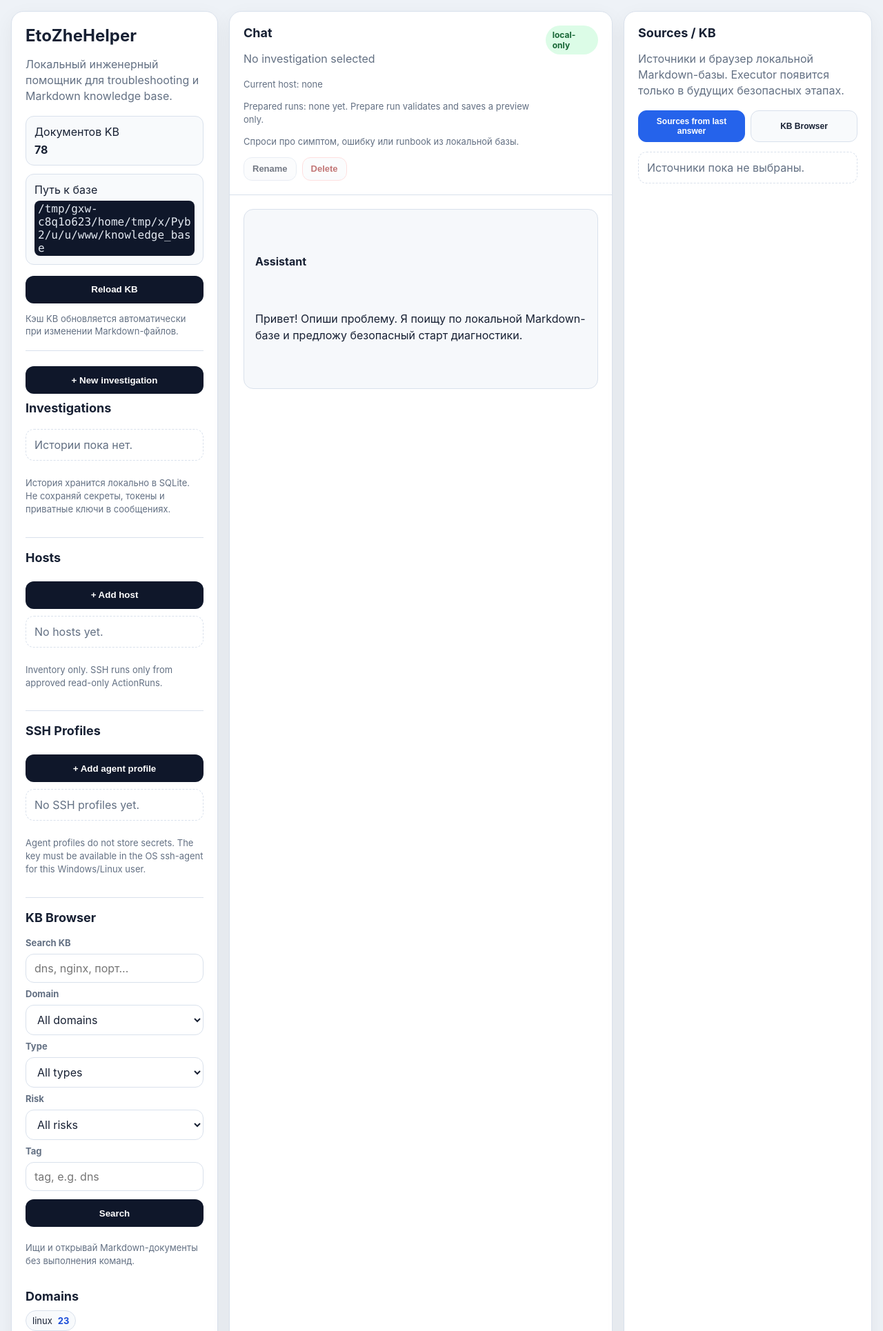
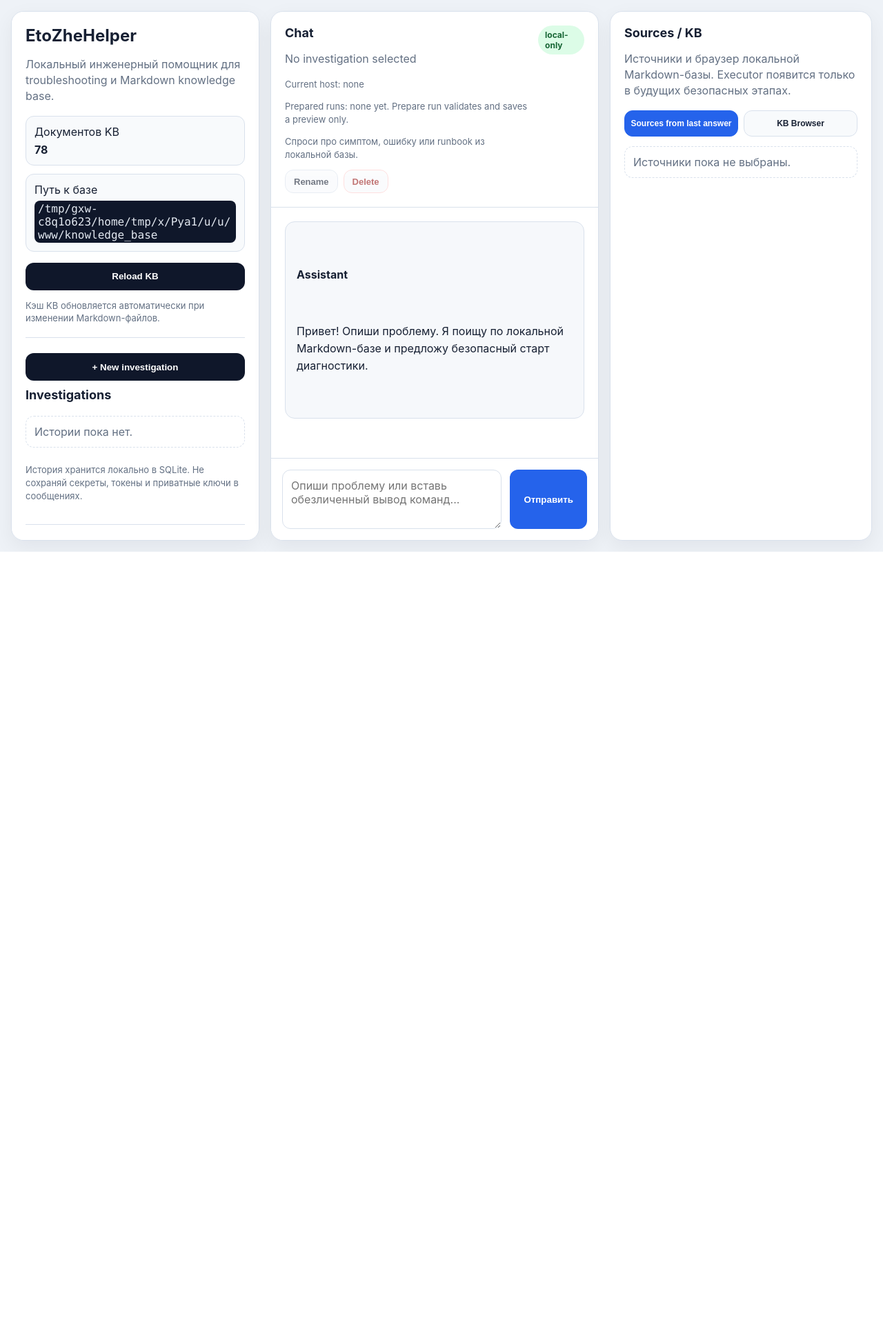
Before and after one commit to Et0ZheMax/EtoZheHelper, a FastAPI app: page / in a window 1280 px wide. Shown: the top 1930 px of the page at 69% size. After the commit the page ends 800 px from the top, so only its background shows below. Run offline with FastAPI, Linux system fonts and the light colour scheme; data that the repository does not hold is empty.

Commit message:
Keep chat composer visible in app shell

```diff
--- a/app/static/app.css
+++ b/app/static/app.css
@@ -14,18 +14,26 @@
 }
 
 * { box-sizing: border-box; }
+html,
+body {
+    min-height: 100%;
+}
 body {
     margin: 0;
     font-family: Inter, ui-sans-serif, system-ui, -apple-system, BlinkMacSystemFont, "Segoe UI", sans-serif;
     background: var(--bg);
     color: var(--text);
+    min-height: 100vh;
+    overflow: hidden;
 }
 .layout {
     display: grid;
-    grid-template-columns: minmax(250px, 300px) minmax(360px, 1fr) minmax(280px, 360px);
+    grid-template-columns: minmax(280px, 360px) minmax(0, 1fr) minmax(280px, 380px);
     gap: 16px;
-    min-height: 100vh;
+    height: 100vh;
+    min-height: 0;
     padding: 16px;
+    overflow: hidden;
 }
 .card {
     background: var(--card);
@@ -33,7 +41,11 @@ body {
     border-radius: 18px;
     box-shadow: 0 10px 30px rgba(15, 23, 42, 0.06);
 }
-.sidebar, .sources { padding: 20px; }
+.sidebar, .sources {
+    min-height: 0;
+    padding: 20px;
+    overflow-y: auto;
+}
 h1, h2 { margin: 0 0 10px; }
 h2 { font-size: 18px; }
 .muted { color: var(--muted); line-height: 1.45; }
@@ -80,9 +92,10 @@ h2 { font-size: 18px; }
     font-size: 13px;
 }
 .chat {
-    display: flex;
-    min-height: calc(100vh - 32px);
-    flex-direction: column;
+    display: grid;
+    grid-template-rows: auto minmax(0, 1fr) auto;
+    height: 100%;
+    min-height: 0;
     overflow: hidden;
 }
 .chat-header {
@@ -102,7 +115,7 @@ h2 { font-size: 18px; }
     font-size: 12px;
 }
 .messages {
-    flex: 1;
+    min-height: 0;
     overflow-y: auto;
     padding: 20px;
 }
@@ -136,11 +149,14 @@ pre, code {
 code { padding: 2px 5px; }
 pre { padding: 12px; overflow-x: auto; }
 .composer {
+    position: sticky;
+    bottom: 0;
     display: grid;
     grid-template-columns: 1fr auto;
     gap: 12px;
     padding: 16px;
     border-top: 1px solid var(--border);
+    background: var(--card);
 }
 textarea {
     width: 100%;
@@ -196,8 +212,25 @@ button.secondary:hover { background: #334155; }
 }
 .empty { color: var(--muted); padding: 12px; border: 1px dashed var(--border); border-radius: 12px; }
 @media (max-width: 980px) {
-    .layout { grid-template-columns: 1fr; }
-    .chat { min-height: 70vh; }
+    body {
+        overflow: auto;
+    }
+    .layout {
+        grid-template-columns: 1fr;
+        height: auto;
+        min-height: 100vh;
+        overflow: visible;
+    }
+    .sidebar, .sources {
+        overflow-y: visible;
+    }
+    .chat {
+        height: auto;
+        min-height: 70vh;
+    }
+    .messages {
+        max-height: 55vh;
+    }
     .composer { grid-template-columns: 1fr; }
     button { min-height: 44px; }
 }
```
Also changed, not shown: tests/test_stage17_sticky_chat_layout.py (added, +30 -0 lines).
